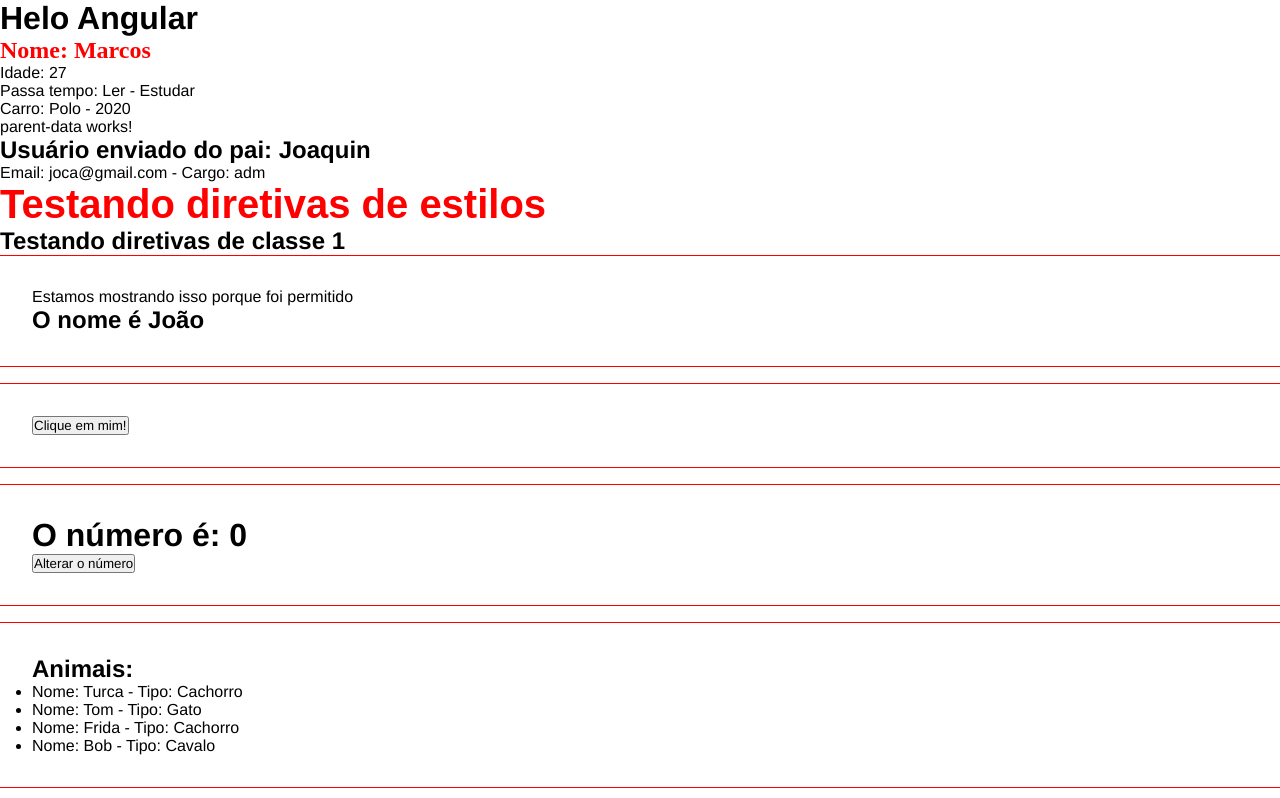
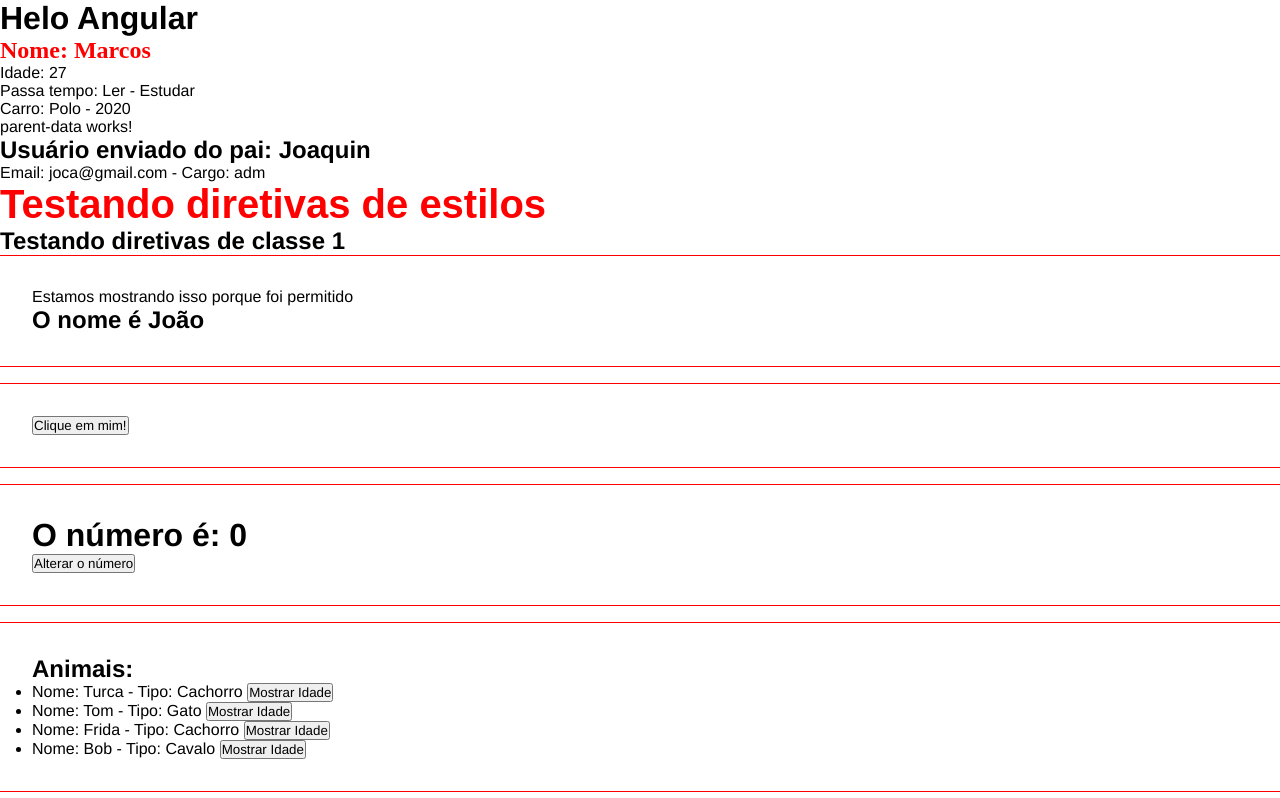
Before and after one commit to marcosalexandria/angular-horadecodar, an Angular app in the folder curso-angular/: page / in a window 1280 px wide. Shown: the top 798 px of the page. Built offline with nearby package versions, Linux system fonts and the light colour scheme.

Commit message:
Curso Angular 13: A importância das interfaces no Angular - #13

```diff
--- a/curso-angular/src/app/components/list-render/list-render.component.html
+++ b/curso-angular/src/app/components/list-render/list-render.component.html
@@ -3,6 +3,8 @@
   <ul>  <!--variavel animal vai receber cada item do array animais-->
     <li *ngFor="let animal of animais">
       Nome: {{ animal.nome }} - Tipo: {{ animal.tipo }}
+      <button (click)="mostraIdade(animal)">Mostrar Idade</button>
     </li>
+    <p> {{ animalDetalhe }}</p>
   </ul>
 </div>
--- a/curso-angular/src/app/components/list-render/list-render.component.ts
+++ b/curso-angular/src/app/components/list-render/list-render.component.ts
@@ -1,5 +1,6 @@
 import { Component } from '@angular/core';
 import { NgModel } from '@angular/forms';
+import { Animal } from '../../interfaces/Animal';
 
 @Component({
   selector: 'app-list-render',
@@ -7,10 +8,17 @@ import { NgModel } from '@angular/forms';
   styleUrl: './list-render.component.css'
 })
 export class ListRenderComponent {
-  animais = [
-    {nome: "Turca", tipo: "Cachorro"},
-    {nome: "Tom", tipo: "Gato"},
-    {nome: "Frida", tipo: "Cachorro"},
-    {nome: "Bob", tipo: "Cavalo"}
+
+  animais: Animal[] = [
+    {nome: "Turca", tipo: "Cachorro", idade: 2},
+    {nome: "Tom", tipo: "Gato", idade: 4},
+    {nome: "Frida", tipo: "Cachorro", idade: 5},
+    {nome: "Bob", tipo: "Cavalo", idade: 1}
   ];
+
+  animalDetalhe!: string;
+
+  mostraIdade(animal: Animal): void{
+    this.animalDetalhe = `O ${animal.tipo} ${animal.nome} tem ${animal.idade} ano(s)`
+  }
 }
--- /dev/null
+++ b/curso-angular/src/app/interfaces/Animal.ts
@@ -0,0 +1,5 @@
+export interface Animal {
+  nome: string;
+  tipo: string;
+  idade: number;
+}
```
